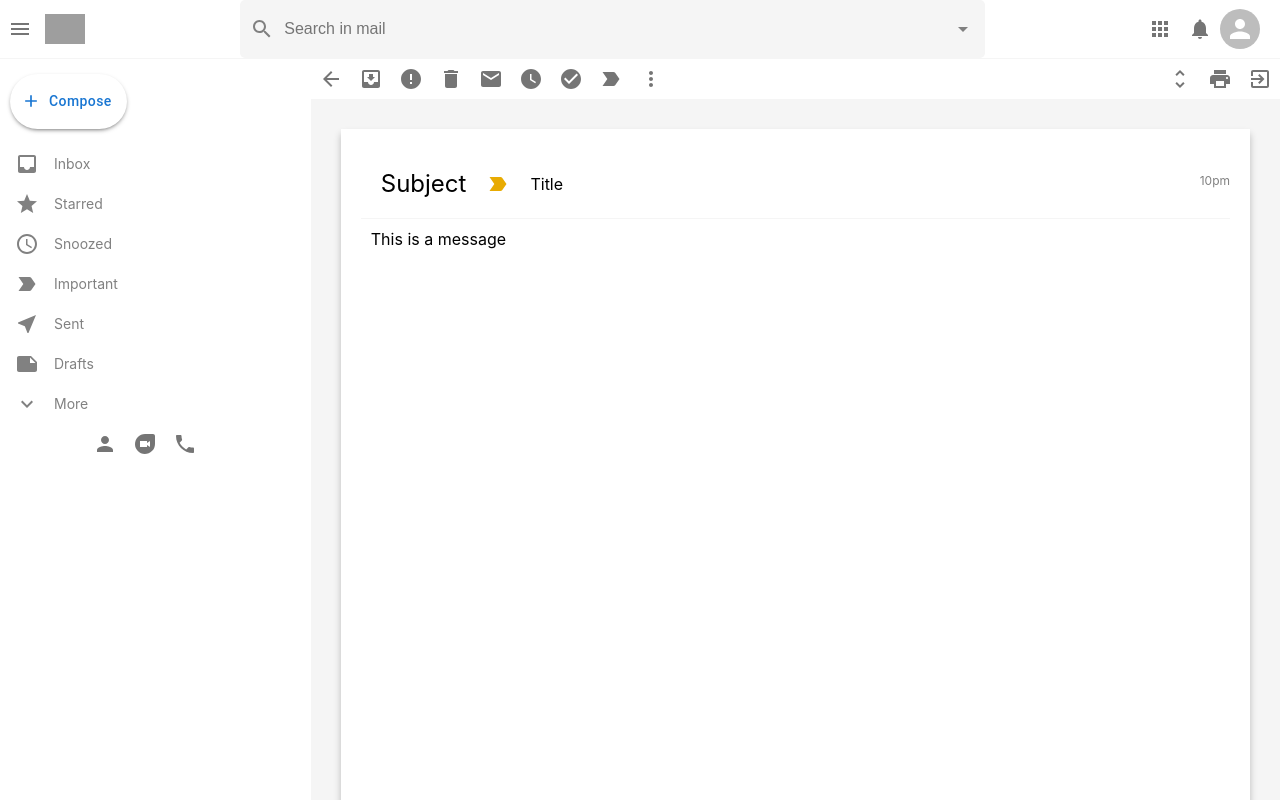
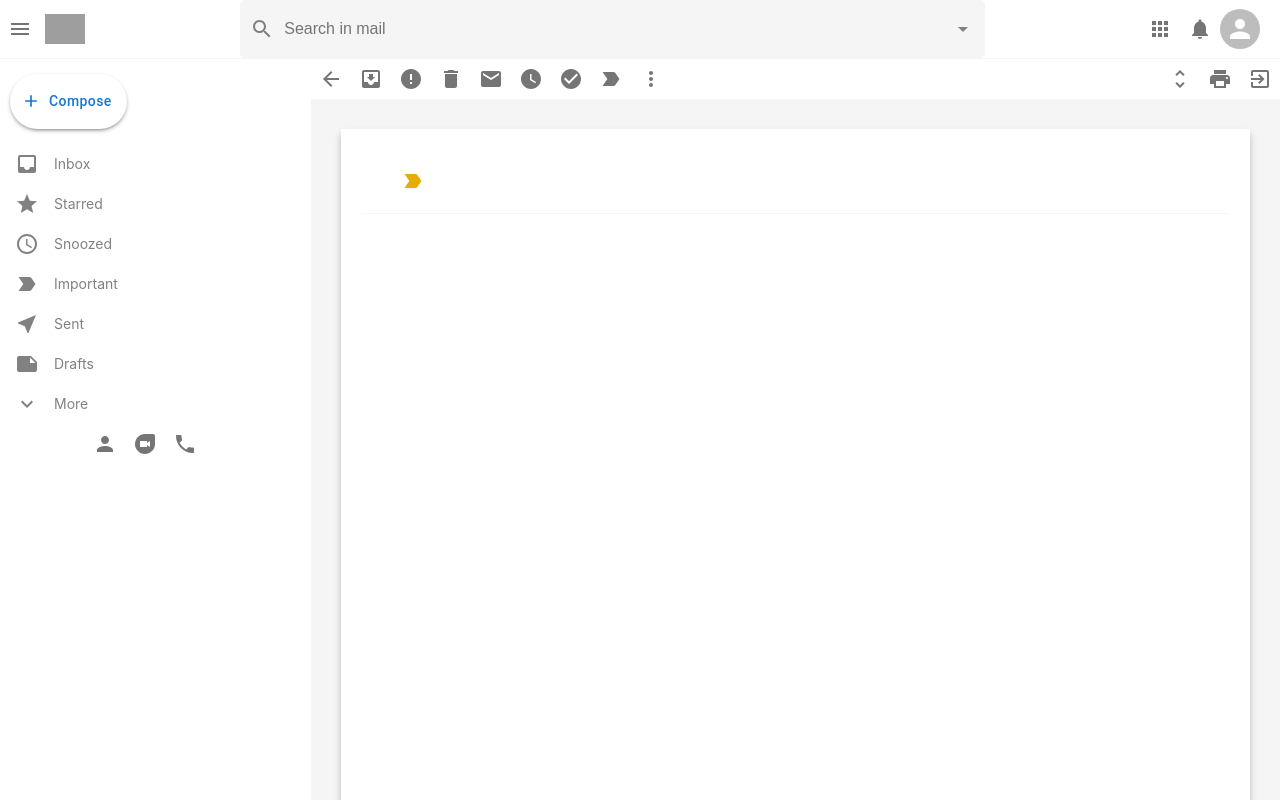
Before and after one commit to edwardgnt/gmail-clone, a React (Create React App) app: page /mail in a window 1280 px wide. Shown: the top 800 px of the page. Built offline with nearby package versions, Linux system fonts and the light colour scheme; grey boxes are pictures that could not be loaded.

Commit message:
Added logic to single mail

```diff
--- a/src/EmailList.js
+++ b/src/EmailList.js
@@ -83,18 +83,6 @@
             time={new Date(timestamp?.seconds * 1000).toUTCString()}
           />
         ))}
-        <EmailRow
-          title="Twitch"
-          subject="Hey follow streamer!!!"
-          description="This is a test"
-          time="10pm"
-        />
-        <EmailRow
-          title="Twitch"
-          subject="Hey follow streamer!!!"
-          description="This is a test This is a test This is a test This is a test This is a test"
-          time="10pm"
-        />
       </div>
     </div>
   );
--- a/src/Mail.js
+++ b/src/Mail.js
@@ -14,9 +14,12 @@
 import UnfoldMoreIcon from '@mui/icons-material/UnfoldMore';
 import PrintIcon from '@mui/icons-material/Print';
 import ExitToAppIcon from '@mui/icons-material/ExitToApp';
+import { useSelector } from 'react-redux';
+import { selectOpenMail } from "./features/mailSlice";
 
 const Mail = () => {
   const navigate = useNavigate();
+  const selectedMail = useSelector(selectOpenMail);
 
   return (
     <div className='mail'>
@@ -75,14 +78,14 @@
       </div>
       <div className="mail__body">
         <div className="mail__bodyHeader">
-          <h2>Subject</h2>
+          <h2>{selectedMail?.subject}</h2>
           <LabelImportantIcon className='mail__important' />
-          <p>Title</p>
-          <p className='mail__time'>10pm</p>
+          <p>{selectedMail?.title}</p>
+          <p className='mail__time'>{selectedMail?.time}</p>
         </div>
 
         <div className="mail__message">
-          <p>This is a message</p>
+          <p>{selectedMail?.description}</p>
         </div>
       </div>
     </div>
```
